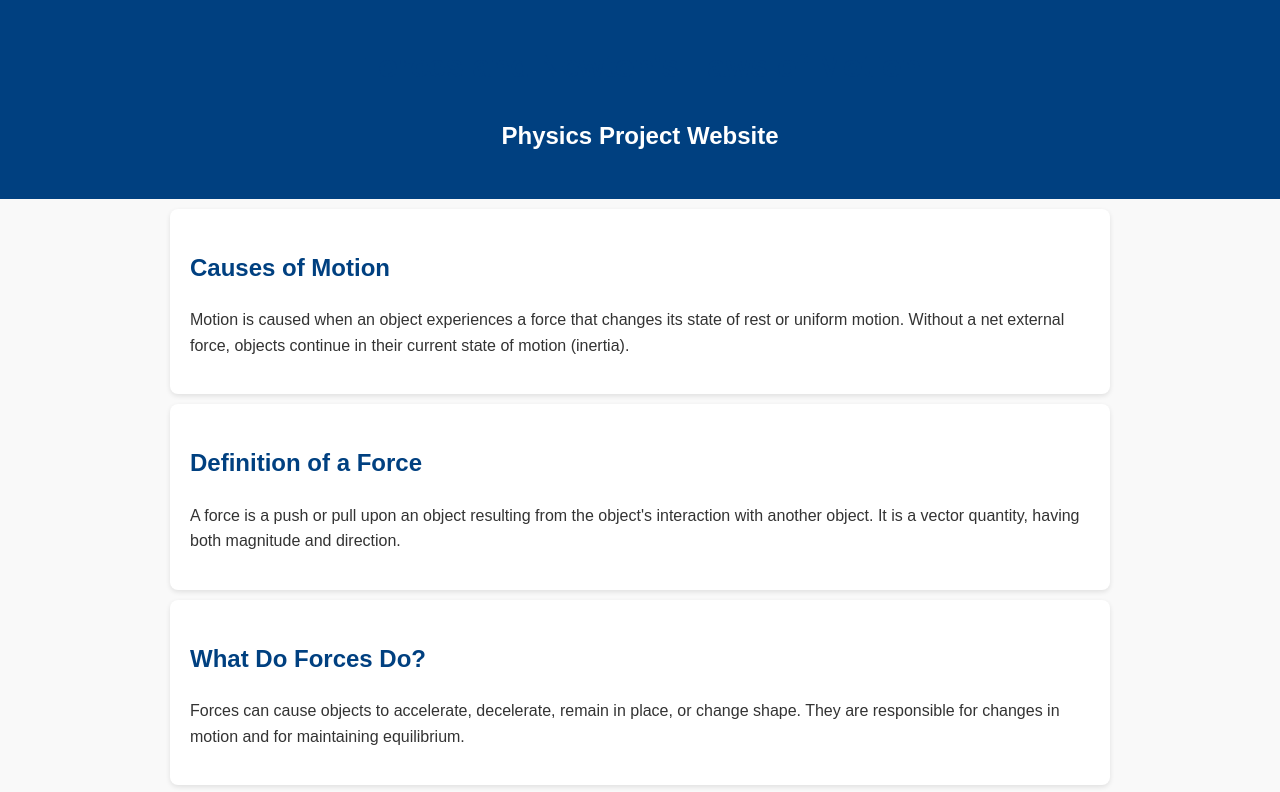
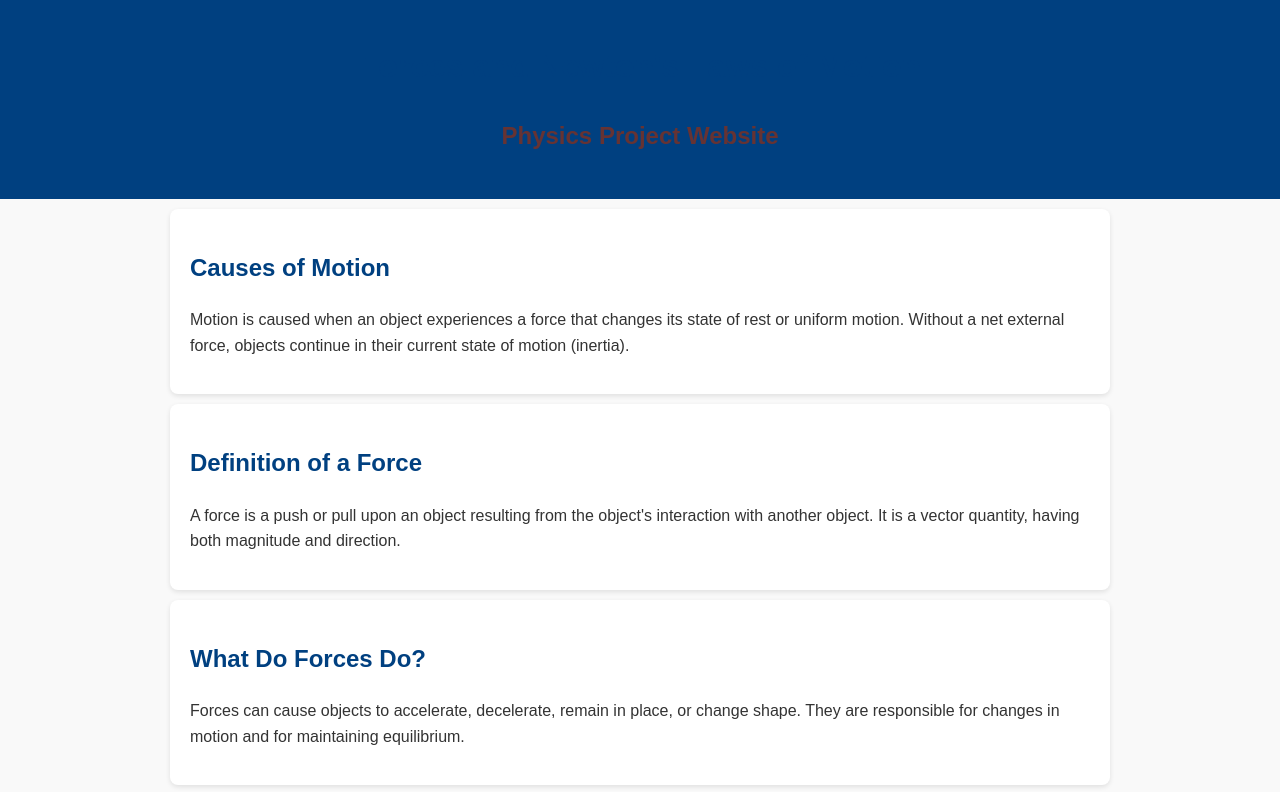
Before and after one commit to meena-force-website/meena-force-website.github.io, a plain HTML site: page index.html in a window 1280 px wide. Shown: the top 792 px of the page. Drawn offline with Linux system fonts and the light colour scheme.

Commit message:
changed color

```diff
--- a/index.html
+++ b/index.html
@@ -15,7 +15,7 @@
     }
     header {
       background: #004080;
-      color: white;
+      color: rgb(102, 51, 51);
       padding: 20px 10px;
       text-align: center;
     }
```
